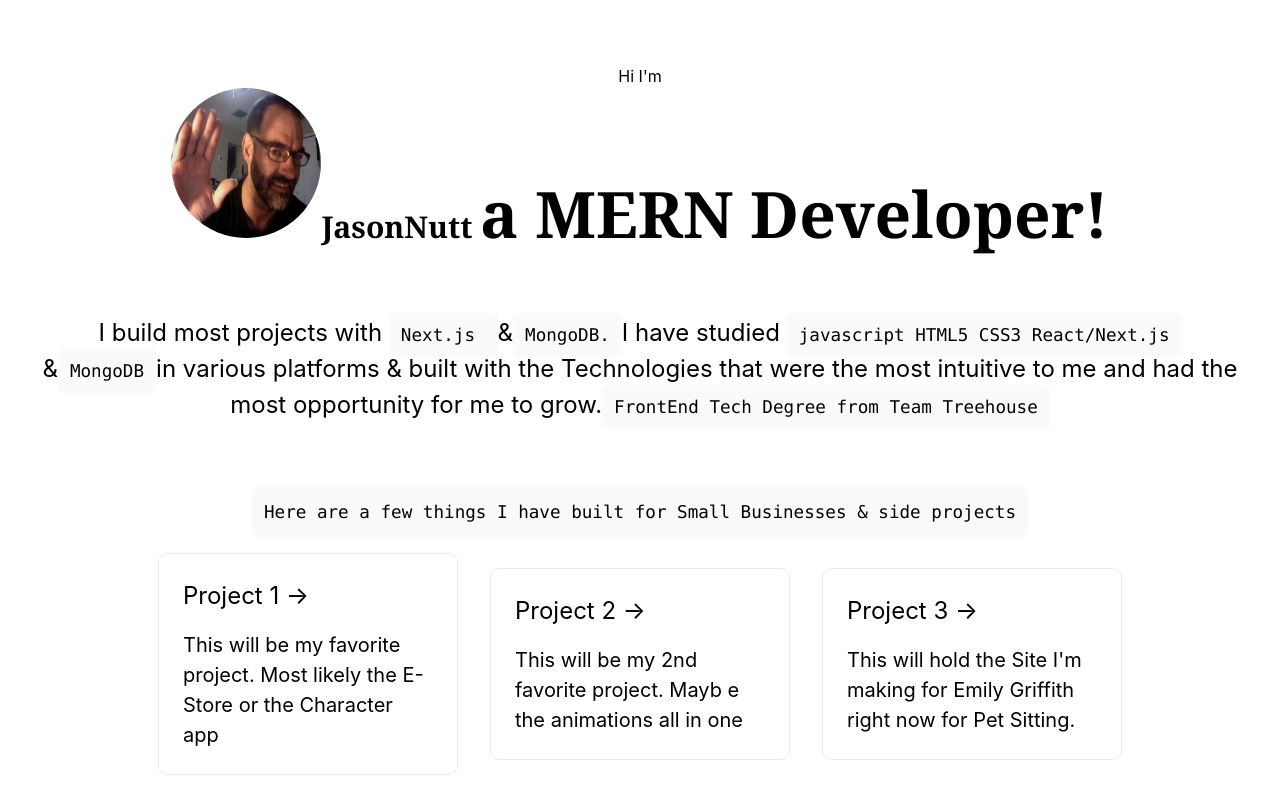
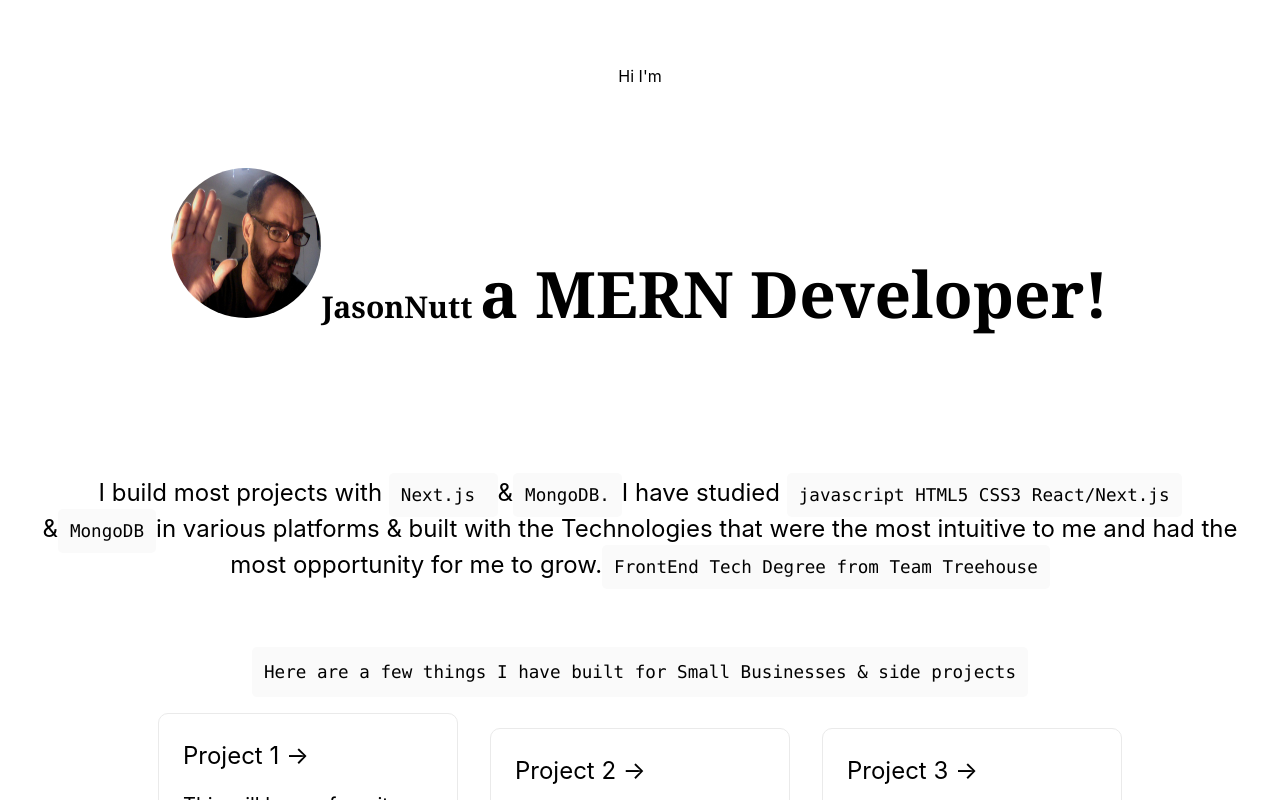
Before and after one commit to jnutt367/jnuttdev, a Next.js app: page / in a window 1280 px wide. Shown: the top 800 px of the page. Built offline with nearby package versions, Linux system fonts and the light colour scheme.

Commit message:
commit for padding on title and image

```diff
--- a/pages/index.js
+++ b/pages/index.js
@@ -13,7 +13,7 @@
 
       <main className={styles.main}>
       <p>Hi I'm</p>
-      <h1 className="text-3xl font-serif font-bold ">
+      <h1 className="text-3xl p-20 font-serif font-bold ">
       <Image
           src="/jason_waving.jpg"
           alt="Hero Image"
```
